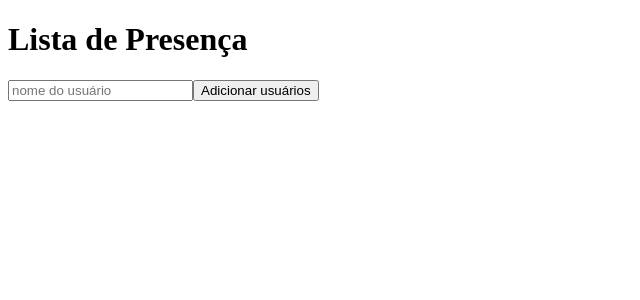
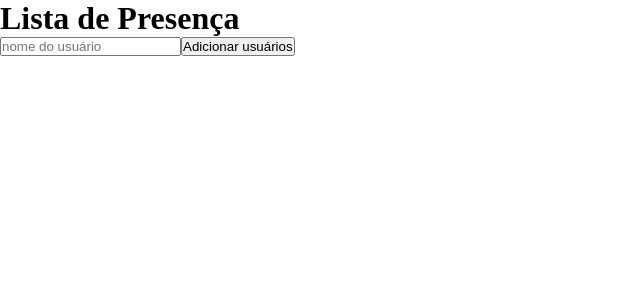
Before and after one commit to luizfranzon/rocketseat-discover, a React (Vite) app in the folder especializar/3-fundamentos-do-reactJS/reactApp/: page / in a window 1280 px wide. Shown: the top 300 px of the page, without its empty margins (0-640 px from the left). Built offline with nearby package versions, Linux system fonts and the light colour scheme.

Commit message:
Import css into react

```diff
--- a/especializar/3-fundamentos-do-reactJS/reactApp/src/main.jsx
+++ b/especializar/3-fundamentos-do-reactJS/reactApp/src/main.jsx
@@ -1,6 +1,7 @@
 import React from 'react'
 import ReactDOM from 'react-dom/client'
 import Home from './pages/Home'
+import './styles/global.css'
 
 ReactDOM.createRoot(document.getElementById('root')).render(
     <React.StrictMode>
--- /dev/null
+++ b/especializar/3-fundamentos-do-reactJS/reactApp/src/styles/global.css
@@ -0,0 +1,5 @@
+* {
+    margin: 0;
+    padding: 0;
+    box-sizing: border-box;
+}
```
